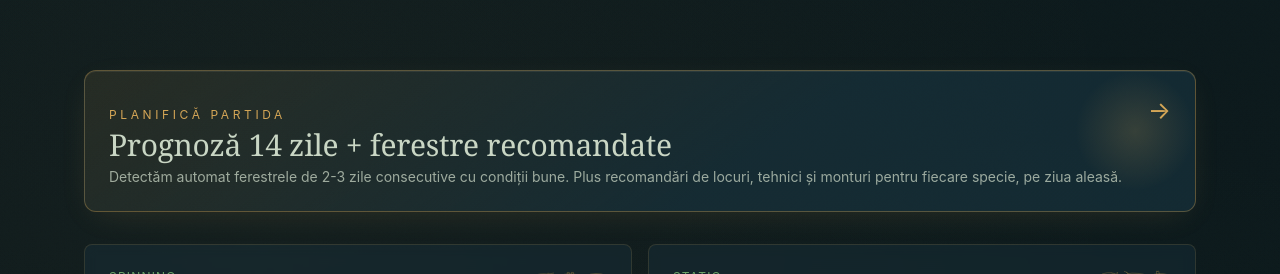
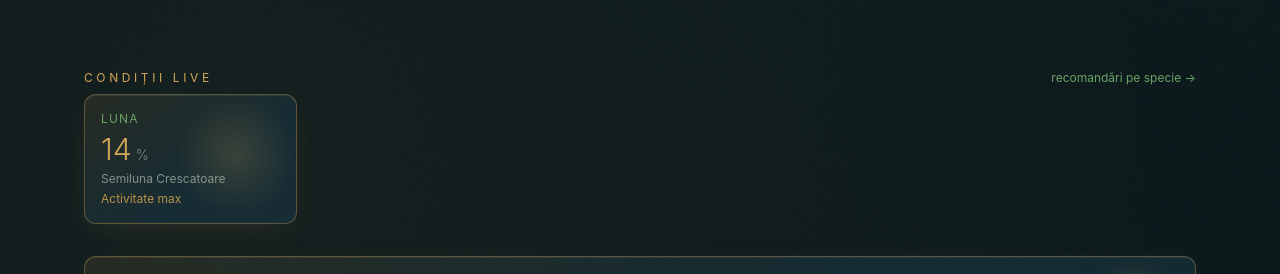
Before and after one commit to clawmvp/fishy, a Next.js app: page / in a window 1280 px wide. Shown: the part 453-727 px from the top of the page. Built offline with nearby package versions, Linux system fonts and the light colour scheme; no server answers.

Commit message:
homepage: +componenta ConditiiLive (cota Tulcea+Sulina, vremea, apa, luna) sus pe pagina. +2 locuri (Boda Proste+Lopatna, Groapa 25m Chilia). +2 tehnici (ritm activitate canale primavara, regula canale limpezi vs Dunare tulbure)

```diff
--- a/app/page.tsx
+++ b/app/page.tsx
@@ -5,6 +5,10 @@ import { articole } from "@/data/articole";
 import { echipament } from "@/data/echipament";
 import { glosar } from "@/data/glosar";
 import SpeciesIcon from "@/components/SpeciesIcon";
+import ConditiiLive from "@/components/ConditiiLive";
+
+export const dynamic = "force-dynamic";
+export const revalidate = 1800;
 
 export default function Home() {
   const stats = {
@@ -32,6 +36,9 @@ export default function Home() {
           static pe brațe și canale. Filozofia lui Călin Vișoianu.
         </p>
       </section>
+
+      {/* Condiții live */}
+      <ConditiiLive />
 
       {/* Live banner */}
       <section className="mb-8">
--- /dev/null
+++ b/components/ConditiiLive.tsx
@@ -0,0 +1,154 @@
+import Link from "next/link";
+import { fetchWeather, getWindDirection } from "@/lib/weather";
+import { getMoonPhase } from "@/lib/moon";
+import { DANUBE_STATIONS, HIDRO_IDS, classifyLevel, getLevelLabel, getLevelFishingImpact } from "@/lib/water-level";
+import type { WaterLevelReading } from "@/lib/water-level";
+
+const REF_LAT = 45.211;
+const REF_LON = 29.131;
+
+let hidroCache: { html: string; expires: number } | null = null;
+
+async function fetchHidroHtml(): Promise<string | null> {
+  if (hidroCache && hidroCache.expires > Date.now()) return hidroCache.html;
+  try {
+    const controller = new AbortController();
+    const timeoutId = setTimeout(() => controller.abort(), 8000);
+    const res = await fetch("https://www.hidro.ro/", {
+      headers: { "User-Agent": "Mozilla/5.0 (compatible; fishy.n01.app/1.0)" },
+      next: { revalidate: 3600 },
+      signal: controller.signal,
+    }).finally(() => clearTimeout(timeoutId));
+    if (!res.ok) return null;
+    const html = await res.text();
+    hidroCache = { html, expires: Date.now() + 30 * 60 * 1000 };
+    return html;
+  } catch { return null; }
+}
+
+async function getWaterLevel(stationSlug: string): Promise<WaterLevelReading | null> {
+  try {
+    const station = DANUBE_STATIONS.find((s) => s.slug === stationSlug);
+    const hidroId = HIDRO_IDS[stationSlug];
+    if (!station || !hidroId) return null;
+    const html = await fetchHidroHtml();
+    if (!html) return null;
+    const idStr = String(hidroId);
+    const idx = html.indexOf(`"${idStr}":{`);
+    if (idx === -1) return null;
+    const start = html.indexOf("{", idx);
+    let depth = 0, end = start;
+    for (let i = start; i < html.length; i++) {
+      if (html[i] === "{") depth++;
+      else if (html[i] === "}") { depth--; if (depth === 0) { end = i + 1; break; } }
+    }
+    let data: Record<string, unknown>;
+    try { data = JSON.parse(html.slice(start, end)); } catch { return null; }
+    const levelMatch = String(data.TEXT1 || "").match(/H=\s*(-?\d+)/);
+    if (!levelMatch) return null;
+    const level = parseInt(levelMatch[1]);
+    const varMatch = String(data.TEXT2 || "").match(/=\s*(-?\d+)/);
+    const variation = varMatch ? parseInt(varMatch[1]) : 0;
+    const date = String(data.DATA || "").split(" ")[0] || "";
+    const trend: "rising" | "falling" | "stable" = variation > 2 ? "rising" : variation < -2 ? "falling" : "stable";
+    const relativeLevel = classifyLevel(level, station);
+    return {
+      station, level, variation, waterTemp: null, date,
+      forecast24h: null, forecast48h: null, forecast72h: null,
+      trend, relativeLevel, fishingImpact: getLevelFishingImpact(relativeLevel),
+    };
+  } catch { return null; }
+}
+
+export default async function ConditiiLive() {
+  const date = new Date();
+  const moon = getMoonPhase(date);
+
+  let forecasts;
+  try { forecasts = await fetchWeather(REF_LAT, REF_LON, 1); } catch { forecasts = []; }
+  const today = forecasts[0];
+
+  const [waterTulcea, waterSulina] = await Promise.all([
+    getWaterLevel("tulcea"),
+    getWaterLevel("sulina"),
+  ]);
+
+  return (
+    <Link
+      href="/azi"
+      className="block mb-8 group"
+      aria-label="Vezi condițiile complete pe pagina partidă"
+    >
+      <div className="flex items-baseline justify-between mb-2">
+        <p className="text-xs uppercase tracking-[0.3em] text-amber-glow">condiții live</p>
+        <span className="text-xs text-moss group-hover:text-amber-glow transition-colors">recomandări pe specie →</span>
+      </div>
+      <section className="grid grid-cols-2 lg:grid-cols-5 gap-2 md:gap-3">
+        {waterTulcea && (
+          <div className="card-hero rounded-xl p-3 md:p-4">
+            <p className="text-[10px] md:text-xs uppercase tracking-widest text-moss mb-1">Cota Tulcea</p>
+            <p className="text-2xl md:text-3xl font-light text-amber-glow mb-1">
+              {waterTulcea.level}<span className="text-xs md:text-sm text-fog/55 ml-1">cm</span>
+            </p>
+            <p className="text-[10px] md:text-xs text-fog/60">
+              {waterTulcea.variation > 0 ? "↑" : waterTulcea.variation < 0 ? "↓" : "→"} {Math.abs(waterTulcea.variation)} cm
+            </p>
+            <p className="text-[10px] md:text-xs text-amber-soft mt-1">{getLevelLabel(waterTulcea.relativeLevel)}</p>
+          </div>
+        )}
+        {waterSulina && (
+          <div className="card-hero rounded-xl p-3 md:p-4">
+            <p className="text-[10px] md:text-xs uppercase tracking-widest text-moss mb-1">Cota Sulina</p>
+            <p className="text-2xl md:text-3xl font-light text-amber-glow mb-1">
+              {waterSulina.level}<span className="text-xs md:text-sm text-fog/55 ml-1">cm</span>
+            </p>
+            <p className="text-[10px] md:text-xs text-fog/60">
+              {waterSulina.variation > 0 ? "↑" : waterSulina.variation < 0 ? "↓" : "→"} {Math.abs(waterSulina.variation)} cm
+            </p>
+            <p className="text-[10px] md:text-xs text-amber-soft mt-1">{getLevelLabel(waterSulina.relativeLevel)}</p>
+          </div>
+        )}
+        {today && (
+          <div className="card-hero rounded-xl p-3 md:p-4">
+            <p className="text-[10px] md:text-xs uppercase tracking-widest text-moss mb-1">Vremea Mila 23</p>
+            <p className="text-2xl md:text-3xl font-light text-amber-glow mb-1">
+              {today.tempMax}°<span className="text-xs md:text-sm text-fog/55 ml-1">/{today.tempMin}°</span>
+            </p>
+            <p className="text-[10px] md:text-xs text-fog/60">
+              {today.windMax} km/h {getWindDirection(today.windDirection)}
+            </p>
+            <p className="text-[10px] md:text-xs text-amber-soft mt-1">
+              {today.pressure} hPa
+            </p>
+          </div>
+        )}
+        {today && today.waterTempDeep !== null && (
+          <div className="card-hero rounded-xl p-3 md:p-4">
+            <p className="text-[10px] md:text-xs uppercase tracking-widest text-moss mb-1">Apa</p>
+            <p className="text-2xl md:text-3xl font-light text-amber-glow mb-1">
+              {Math.round(today.waterTempDeep)}<span className="text-xs md:text-sm text-fog/55 ml-1">°C</span>
+            </p>
+            {today.waterTempShallow !== null && (
+              <p className="text-[10px] md:text-xs text-fog/60">
+                ~{Math.round(today.waterTempShallow)}°C la mal
+              </p>
+            )}
+            <p className="text-[10px] md:text-xs text-amber-soft mt-1">
+              {today.waterTempDeep < 10 ? "Rece" : today.waterTempDeep < 16 ? "Răcoroasă" : today.waterTempDeep < 22 ? "Optimă" : today.waterTempDeep < 26 ? "Caldă" : "Caniculă"}
+            </p>
+          </div>
+        )}
+        <div className="card-hero rounded-xl p-3 md:p-4 col-span-2 lg:col-span-1">
+          <p className="text-[10px] md:text-xs uppercase tracking-widest text-moss mb-1">Luna</p>
+          <p className="text-2xl md:text-3xl font-light text-amber-glow mb-1">
+            {moon.illumination}<span className="text-xs md:text-sm text-fog/55 ml-1">%</span>
+          </p>
+          <p className="text-[10px] md:text-xs text-fog/60">{moon.phase}</p>
+          <p className="text-[10px] md:text-xs text-amber-soft mt-1">
+            {moon.illumination < 15 || moon.illumination > 85 ? "Activitate max" : moon.illumination < 40 || moon.illumination > 60 ? "Activitate bună" : "Pătrar"}
+          </p>
+        </div>
+      </section>
+    </Link>
+  );
+}
--- a/data/locuri.ts
+++ b/data/locuri.ts
@@ -1009,6 +1009,57 @@ locuri.push(
   },
 );
 
+// Locuri noi — insight #10 + #11
+locuri.push(
+  {
+    slug: "boda-proste-lopatna",
+    nume: "Boda Proste + Canalul Lopatna",
+    tip: "canal",
+    scurt: "Canale lângă Crișan unde GDA a prins 13 pești în ziua 3 cu pelete mov/vișiniu. Specific pentru pelete CPK + Secret Aromă galben.",
+    sezon: ["mai", "iunie", "iulie", "august", "septembrie", "octombrie"],
+    specii: ["crap"],
+    caracteristici: [
+      "Canale interioare cu cioate + stuf — traseu pește între ele",
+      "Apă cu vizibilitate mai bună ca Dunărea (când Dunărea e tulbure)",
+      "Preluate ca info de la Vali — 'Aventuri cu Gust'",
+    ],
+    pericole: [
+      "Pe canalul Lopatna se face curent la confluență cu Sulina",
+    ],
+    sfaturi: [
+      "Pelete 15mm CPK Căpșună mov sau vișiniu pe păr — culoarea câștigătoare 2026",
+      "Secret Aromă galben deasupra ca 'cireașa pe tort'",
+      "Lansetele DIN MÂNĂ (NU cu navomodel) — traseu pește chiar lângă mal",
+      "'Lași până vârful coboară. El absoarbe, expiră' — NU țapezi la prima mișcare",
+    ],
+    sursa: ["kjrGXYKOnH0"],
+  },
+  {
+    slug: "groapa-25m-chilia-tatanir",
+    nume: "Groapa de 25-27 m Chilia (lângă Tatanir)",
+    tip: "brat",
+    scurt: "Groapă adâncă clasică pentru clonc + somn. Lângă Ostrov Tatanir. Sergei = punct de contact local pentru info pe loc.",
+    sezon: ["iunie", "iulie", "august", "septembrie", "octombrie"],
+    specii: ["somn"],
+    caracteristici: [
+      "Adâncime 25-27 m — printre cele mai adânci puncte Chilia",
+      "Somnii vin la clonc dar SUNT MUFTUROȘI — atac slab",
+      "Pădurea Tatanir arsă în 2025 — acces dificil pe mal",
+    ],
+    pericole: [
+      "După incendiul 2025, acces dificil + lipsa locuri tabără",
+      "Efemeride masive în iunie = somn nu mănâncă pe ele",
+    ],
+    sfaturi: [
+      "Sergei (local) = informații live despre cum mănâncă peștele",
+      "Tehnica: 'Lași până când îl ai cu monturile între voi' — NU țapezi de prima oară",
+      "Sonar HumingBird sau Garmin LiveScope pentru a vedea somnul ridicând-se la clonc",
+      "Apă tulbure de crap = OK pentru somn (dar dacă somnul are chef)",
+    ],
+    sursa: ["jzBZucsULsU", "GUUrOHxsQ70"],
+  },
+);
+
 export function getLoc(slug: string) {
   return locuri.find((l) => l.slug === slug);
 }
```
